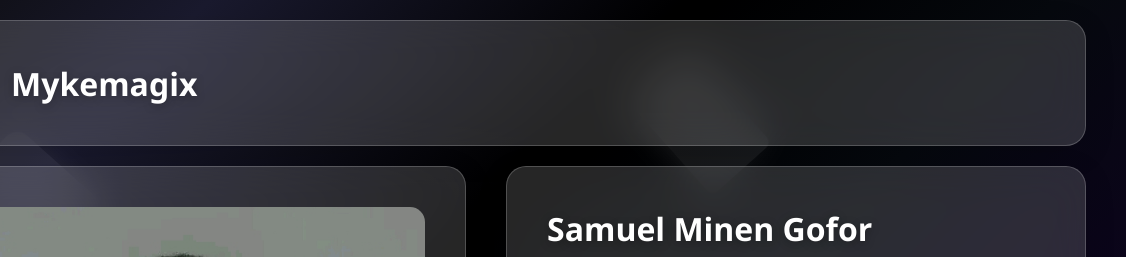
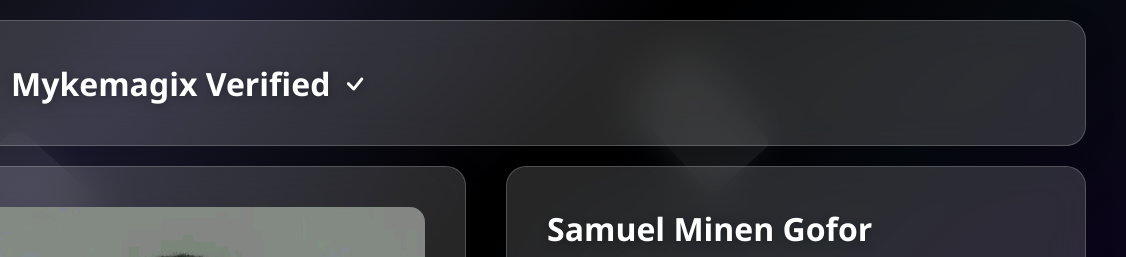
Before and after one commit to mykemagix/Mykemagixstudio, a plain HTML site: page minen.html in a window 1280 px wide. Shown: the top 257 px of the page, 154-1280 px from the left. Drawn offline with Linux system fonts and the light colour scheme.

Commit message:
Update minem.html for certification verification

```diff
--- a/minem.html
+++ b/minen.html
@@ -3,7 +3,7 @@
 <head>
     <meta charset="UTF-8">
     <meta name="viewport" content="width=device-width, initial-scale=1.0">
-    <title>Mykemagix Studio - Multimedia hub</title>
+    <title>Mykemagix Studio - Certification verification</title>
     <link rel="stylesheet" href="templatemo-glossy-touch.css">
     <link href="bootstrap-icons/bootstrap-icons.css" rel="stylesheet">
     <link href="images/favicon.png" rel="icon">
@@ -26,7 +26,7 @@
                     <div class="logo-icon">
                         <img src="images/logo.png" alt="logo" style="width:2em">
                     </div>
-                    <span>Mykemagix</span>
+                    <span>Mykemagix Verified <i class="bi-check"></i></span>
                 </div>
                 <!-- <div class="nav-links">
                     <a href="index.html" >Home</a>
@@ -121,4 +121,5 @@
     </div>
 <script src=""></script>
 </body>
+
 </html>
```
